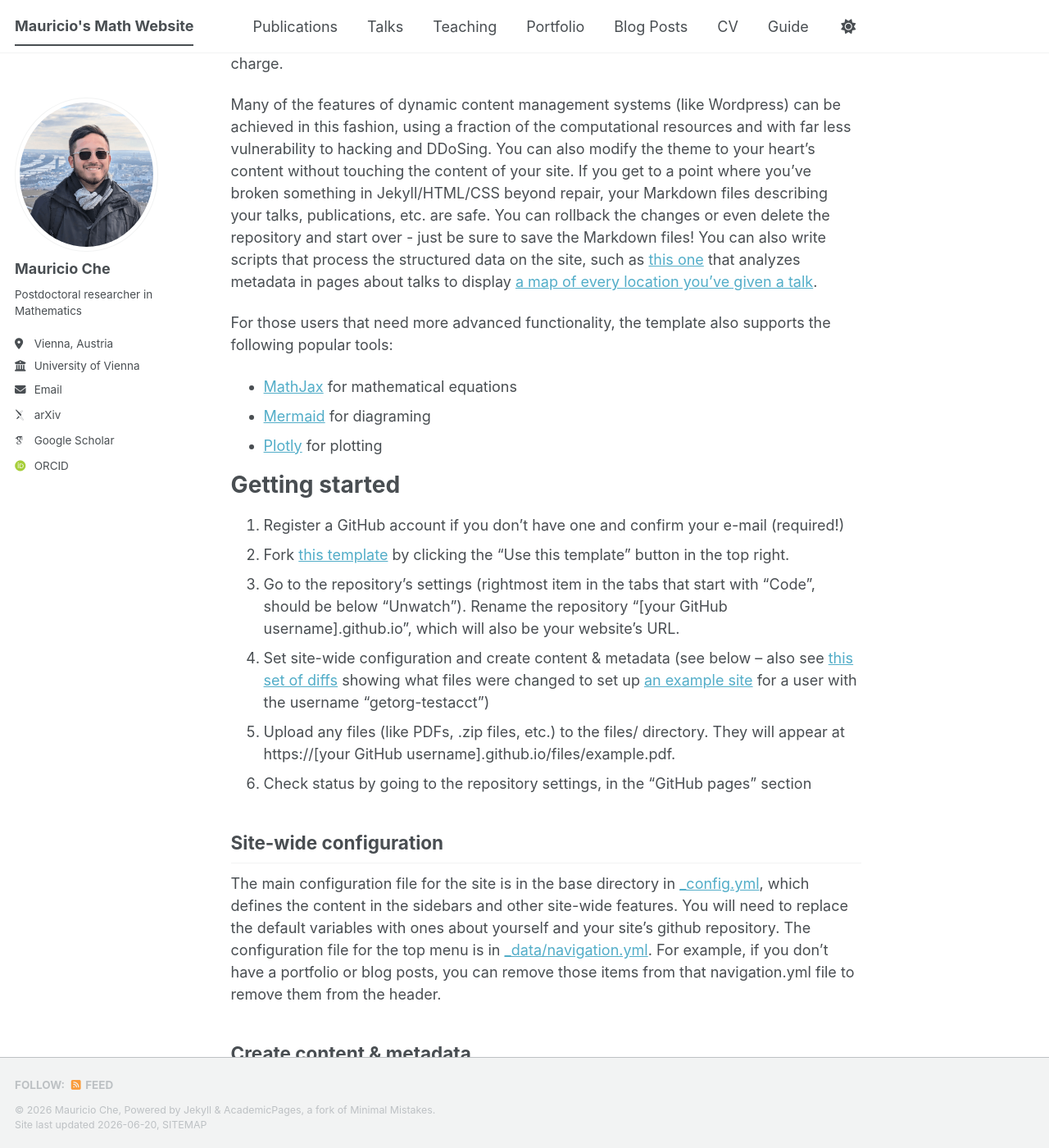
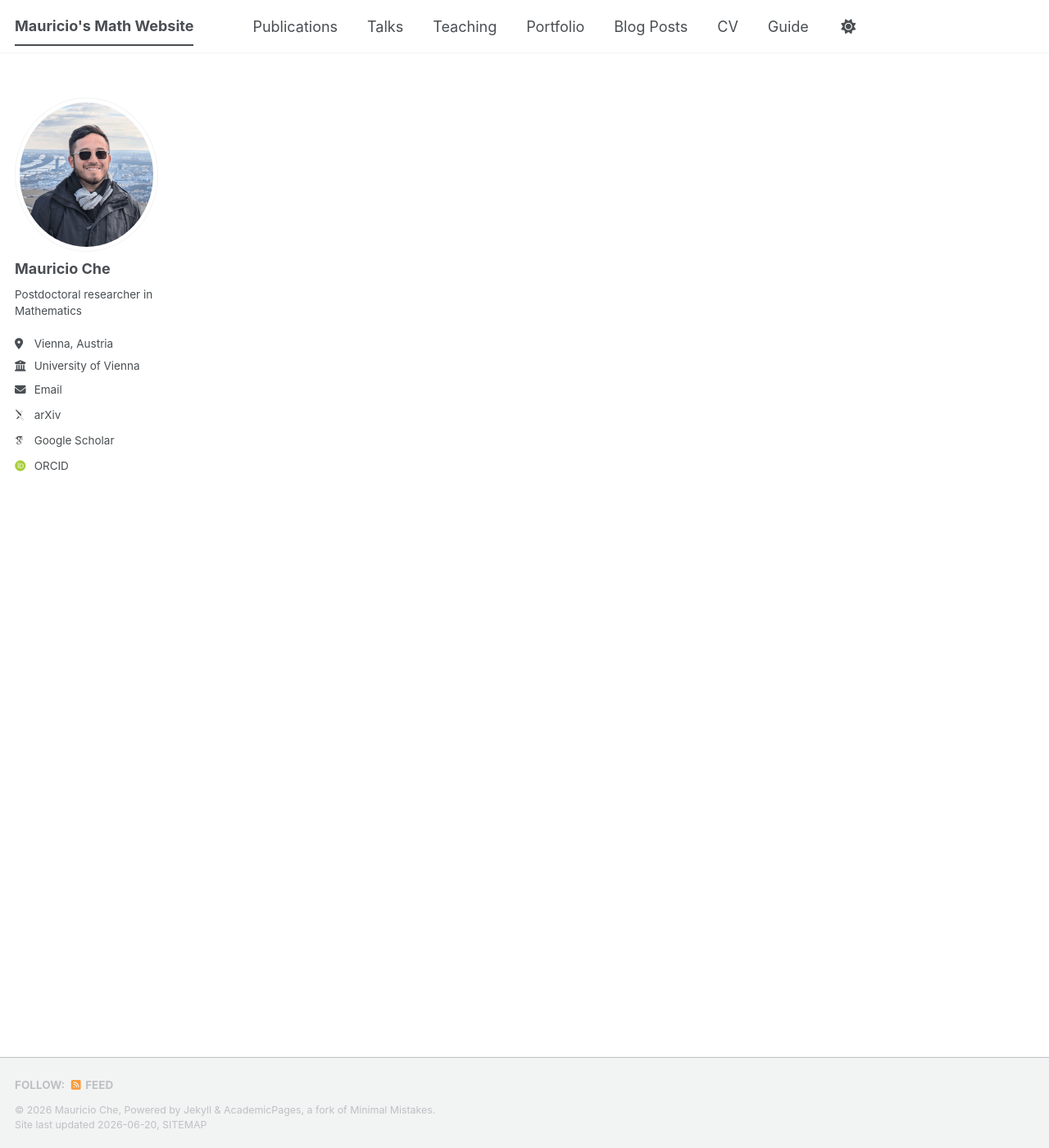
Before and after one commit to MauricioChe/mauricioche.github.io, a Jekyll site: the page built from _pages/about.md, in a window 1280 px wide and 1400 px high, scrolled down 887 px. Shown: the whole window at 82% size. Built offline with Jekyll 4.4.1, drawn with Linux system fonts in a browser that asks for light colours; some web fonts are replaced; a script bundle is joined from its source files by our own code; library files that are not in the unit come from our copies; some of the changed text lies outside the part shown.

Commit message:
Update about.md

```diff
--- a/_pages/about.md
+++ b/_pages/about.md
@@ -17,9 +17,9 @@ My research interests include:
 - Synthetic Curvature Bounds
 
 
-This is the front page of a website that is powered by the [Academic Pages template](https://github.com/academicpages/academicpages.github.io) and hosted on GitHub pages. [GitHub pages](https://pages.github.com) is a free service in which websites are built and hosted from code and data stored in a GitHub repository, automatically updating when a new commit is made to the repository. This template was forked from the [Minimal Mistakes Jekyll Theme](https://mmistakes.github.io/minimal-mistakes/) created by Michael Rose, and then extended to support the kinds of content that academics have: publications, talks, teaching, a portfolio, blog posts, and a dynamically-generated CV. Incidentally, these same features make it a great template for anyone that needs to show off a professional template!
+<!-- This is the front page of a website that is powered by the [Academic Pages template](https://github.com/academicpages/academicpages.github.io) and hosted on GitHub pages. [GitHub pages](https://pages.github.com) is a free service in which websites are built and hosted from code and data stored in a GitHub repository, automatically updating when a new commit is made to the repository. This template was forked from the [Minimal Mistakes Jekyll Theme](https://mmistakes.github.io/minimal-mistakes/) created by Michael Rose, and then extended to support the kinds of content that academics have: publications, talks, teaching, a portfolio, blog posts, and a dynamically-generated CV. Incidentally, these same features make it a great template for anyone that needs to show off a professional template!
 
- You can fork [this template](https://github.com/academicpages/academicpages.github.io) right now, modify the configuration and Markdown files, add your own PDFs and other content, and have your own site for free, with no ads!
+# You can fork [this template](https://github.com/academicpages/academicpages.github.io) right now, modify the configuration and Markdown files, add your own PDFs and other content, and have your own site for free, with no ads!
 
 A data-driven personal website
 ======
@@ -63,4 +63,4 @@ Example: editing a Markdown file for a talk
 
 For more info
 ------
-More info about configuring Academic Pages can be found in [the guide](https://academicpages.github.io/markdown/), the [growing wiki](https://github.com/academicpages/academicpages.github.io/wiki), and you can always [ask a question on GitHub](https://github.com/academicpages/academicpages.github.io/discussions). The [guides for the Minimal Mistakes theme](https://mmistakes.github.io/minimal-mistakes/docs/configuration/) (which this theme was forked from) might also be helpful.
+More info about configuring Academic Pages can be found in [the guide](https://academicpages.github.io/markdown/), the [growing wiki](https://github.com/academicpages/academicpages.github.io/wiki), and you can always [ask a question on GitHub](https://github.com/academicpages/academicpages.github.io/discussions). The [guides for the Minimal Mistakes theme](https://mmistakes.github.io/minimal-mistakes/docs/configuration/) (which this theme was forked from) might also be helpful. -->
```
